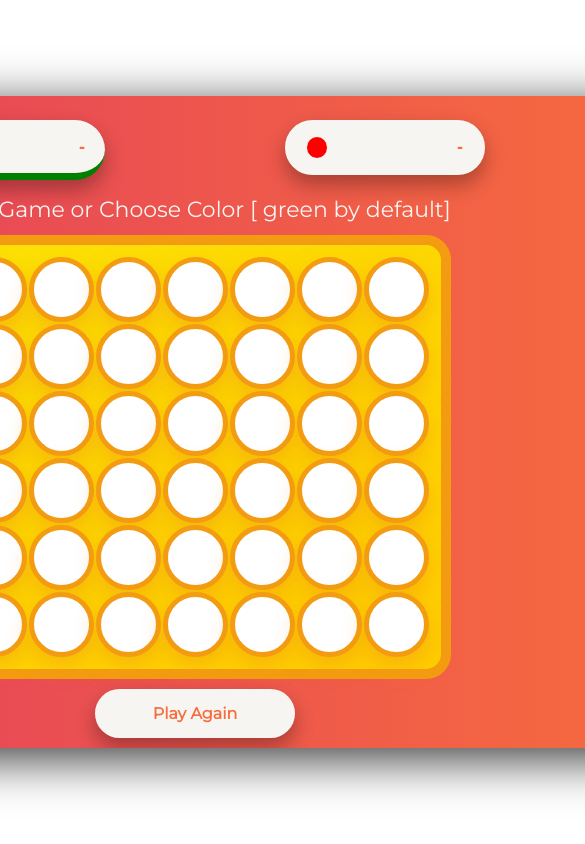
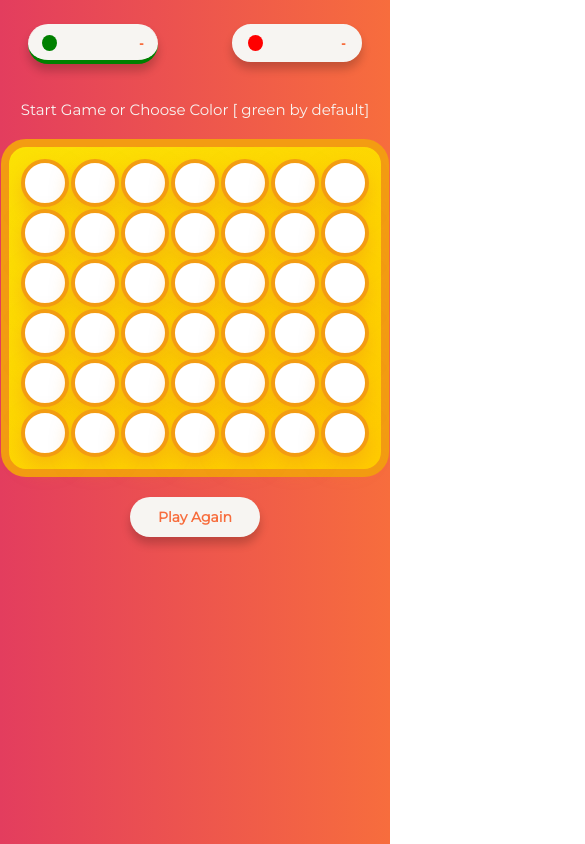
Before and after one commit to Naimul-Islam-Siam/Chipstar-App, a plain HTML site: page index.html in a window 390 px wide. Shown: the top 844 px of the page, 585 px wide, since content can reach past the window. Drawn offline with Linux system fonts and the light colour scheme.

Commit message:
media queries

```diff
--- /dev/null
+++ b/css/queries.css
@@ -0,0 +1,55 @@
+@media only screen and (max-width: 480px){
+	.wrapper {
+		width: 100%;
+		height: 100%;
+		border-radius: 0;
+	}
+
+	h2 {
+		font-size: 15px;
+	}
+
+	table {
+		border: 8px solid #f39c12;
+		margin-top: 20px;
+		margin-bottom: 20px;
+	}
+
+	.box {
+		width: 48px;
+		height: 48px;
+		border: 4px solid #f39c12;
+	}
+
+	.btn {
+		font-size: 14px;
+		width: 130px;
+		padding: 9px 14px;
+		border-radius: 22px;
+		box-shadow: 0 7px 10px rgba(0, 0, 0, 0.2);
+	}
+
+	.reset-btn {
+		padding: 11px 18px;
+	}
+
+	.btn-name {
+		width: 15px;
+	}
+
+	.btn-1 {
+		left: 28px;
+	}
+
+	.btn-2 {
+		right: 28px;
+	}
+
+	.selected-green{
+		border-bottom: 4px solid green;
+	}
+
+	.selected-red{
+		border-bottom: 4px solid red;
+	}
+}
--- a/index.html
+++ b/index.html
@@ -4,6 +4,7 @@
 	<title>Chipstar</title>
 	<link href="https://fonts.googleapis.com/css?family=Montserrat" rel="stylesheet">
 	<link rel="stylesheet" type="text/css" href="css/style.css">
+	<link rel="stylesheet" type="text/css" href="css/queries.css">
 </head>
 <body>
 	<div class="wrapper">
```
